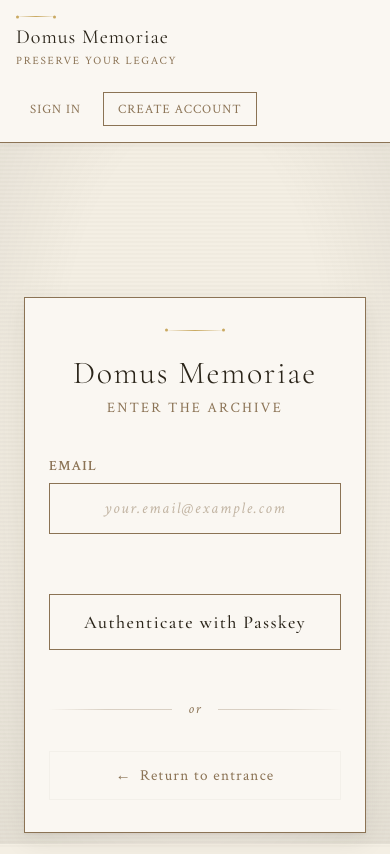
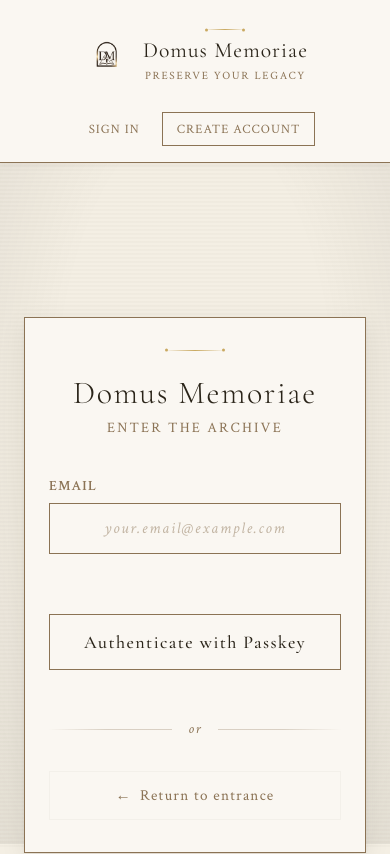
Before and after one commit to Abiolr/domus-memoriae, a React (Vite) app in the folder client/: page /login in a window 390 px wide. Shown: the top 854 px of the page. Built offline with nearby package versions, Linux system fonts and the light colour scheme; no server answers.

Commit message:
readded logo

```diff
--- a/client/src/components/Header.jsx
+++ b/client/src/components/Header.jsx
@@ -1,5 +1,6 @@
 import React from "react";
 import { useNavigate, useLocation } from "react-router-dom";
+import logo from "../assets/DM_logo.png";
 import "../styles/Header.css";
 
 export default function Header({ isAuthenticated = false }) {
@@ -7,15 +8,15 @@ export default function Header({ isAuthenticated = false }) {
   const location = useLocation();
 
   const handleSignOut = async () => {
-    console.log('[DEBUG] Sign out clicked');
+    console.log("[DEBUG] Sign out clicked");
     try {
       const response = await fetch("http://localhost:5000/api/auth/logout", {
         method: "POST",
-        credentials: "include"
+        credentials: "include",
       });
-      console.log('[DEBUG] Logout response:', response.status);
+      console.log("[DEBUG] Logout response:", response.status);
       localStorage.removeItem("currentVaultId");
-      console.log('[DEBUG] Navigating to homepage');
+      console.log("[DEBUG] Navigating to homepage");
       nav("/");
     } catch (err) {
       console.error("Logout failed:", err);
@@ -25,29 +26,52 @@ export default function Header({ isAuthenticated = false }) {
     }
   };
 
+  const handleBrandClick = () => {
+    if (location.pathname === "/") {
+      // Smooth scroll to top if already on the homepage
+      window.scrollTo({ top: 0, behavior: "smooth" });
+    } else {
+      // Navigate home and reset scroll to the top
+      nav("/");
+      window.scrollTo(0, 0);
+    }
+  };
+
   return (
     <header className="site-header">
       <div className="header-content">
-        <div className="header-brand" onClick={() => nav("/")}>
-          <div className="brand-ornament"></div>
-          <h1 className="brand-name">Domus Memoriae</h1>
-          <p className="brand-tagline">Preserve Your Legacy</p>
+        {/* BRAND (Logo + Text) */}
+        <div className="header-brand" onClick={handleBrandClick}>
+          <div className="brand-row">
+            <img src={logo} alt="Domus Memoriae Logo" className="header-logo" />
+
+            <div className="brand-text">
+              <div className="brand-ornament"></div>
+              <h1 className="brand-name">Domus Memoriae</h1>
+              <p className="brand-tagline">Preserve Your Legacy</p>
+            </div>
+          </div>
         </div>
 
+        {/* NAV */}
         <nav className="header-nav">
           {isAuthenticated ? (
             <>
               <button
                 type="button"
-                className={`nav-link ${location.pathname === "/dashboard" ? "active" : ""}`}
+                className={`nav-link ${
+                  location.pathname === "/dashboard" ? "active" : ""
+                }`}
                 onClick={(e) => {
                   e.preventDefault();
                   console.log("Dashboard clicked");
                   nav("/dashboard");
+                  window.scrollTo(0, 0);
                 }}
               >
                 Dashboard
               </button>
+
               <button
                 type="button"
                 className="nav-link nav-link-secondary"
@@ -69,10 +93,12 @@ export default function Header({ isAuthenticated = false }) {
                   e.preventDefault();
                   console.log("Sign in clicked");
                   nav("/login");
+                  window.scrollTo(0, 0);
                 }}
               >
                 Sign In
               </button>
+
               <button
                 type="button"
                 className="nav-link nav-link-primary"
@@ -80,6 +106,7 @@ export default function Header({ isAuthenticated = false }) {
                   e.preventDefault();
                   console.log("Create account clicked");
                   nav("/register");
+                  window.scrollTo(0, 0);
                 }}
               >
                 Create Account
--- a/client/src/styles/Header.css
+++ b/client/src/styles/Header.css
@@ -32,25 +32,30 @@
 
 /* Brand */
 .header-brand {
-  display: flex;
-  flex-direction: column;
-  align-items: flex-start;
   cursor: pointer;
   transition: opacity 0.3s ease;
+  text-decoration: none;
 }
 
-/* Brand row: logo left, text right, vertically centered */
+.header-brand:hover {
+  opacity: 0.85;
+}
+
+/* Row: logo left, text right, vertically centered */
 .brand-row {
   display: flex;
-  align-items: center;     /* centers logo + text vertically */
-  gap: 0.5rem;
+  align-items: center; /* vertical centering */
+  gap: 0.5rem;         /* spacing between logo and text */
 }
 
 /* Logo */
 .header-logo {
-  height: 130px;            /* make bigger/smaller here */
-   margin-right: -20px;
-   margin-left: -30px;
+  height: 150px;
+  width: auto;
+  object-fit: contain;
+  display: block;
+  margin-right: -25px;
+  margin-left: -30px;
 }
 
 /* Keeps ornament/title/tagline grouped */
@@ -58,21 +63,13 @@
   display: flex;
   flex-direction: column;
   justify-content: center;
-}
-
-.header-brand:hover {
-  opacity: 0.8;
+  padding-left: 0; /* counteracts negative margin on logo */
 }
 
 .brand-ornament {
   width: 40px;
   height: 1px;
-  background: linear-gradient(
-    to right,
-    transparent,
-    var(--aged-gold),
-    transparent
-  );
+  background: linear-gradient(to right, transparent, var(--aged-gold), transparent);
   margin-bottom: 0.5rem;
   position: relative;
 }
@@ -89,13 +86,8 @@
   border-radius: 50%;
 }
 
-.brand-ornament::before {
-  left: 0;
-}
-
-.brand-ornament::after {
-  right: 0;
-}
+.brand-ornament::before { left: 0; }
+.brand-ornament::after { right: 0; }
 
 .brand-name {
   font-family: 'Cormorant Garamond', Georgia, serif;
@@ -150,21 +142,11 @@
   transition: width 0.3s ease;
 }
 
-.nav-link:hover {
-  color: var(--ink);
-}
+.nav-link:hover { color: var(--ink); }
+.nav-link:hover::after { width: 60%; }
 
-.nav-link:hover::after {
-  width: 60%;
-}
-
-.nav-link.active {
-  color: var(--ink);
-}
-
-.nav-link.active::after {
-  width: 60%;
-}
+.nav-link.active { color: var(--ink); }
+.nav-link.active::after { width: 60%; }
 
 .nav-link-primary {
   border: 1px solid var(--sepia);
@@ -172,9 +154,7 @@
   transition: all 0.3s ease;
 }
 
-.nav-link-primary::after {
-  display: none;
-}
+.nav-link-primary::after { display: none; }
 
 .nav-link-primary:hover {
   border-color: var(--aged-gold);
@@ -191,7 +171,10 @@
   opacity: 1;
 }
 
-/* Responsive */
+/* ========================================
+   RESPONSIVE DESIGN
+   ======================================== */
+
 @media (max-width: 768px) {
   .site-header {
     padding: 1.25rem 1.5rem;
@@ -199,8 +182,20 @@
 
   .header-content {
     flex-direction: column;
-    align-items: flex-start;
-    gap: 1.5rem;
+    align-items: center;
+    gap: 1.25rem;
+  }
+
+  /* Scale the logo and both negative margins down proportionally */
+  .header-logo {
+    height: 100px;
+    margin-right: -16px;
+    margin-left: -20px;
+  }
+
+  .brand-text {
+    align-items: center;
+    text-align: center;
   }
 
   .brand-name {
@@ -213,8 +208,9 @@
 
   .header-nav {
     width: 100%;
-    justify-content: flex-start;
+    justify-content: center;
     flex-wrap: wrap;
+    gap: 0.75rem;
   }
 
   .nav-link {
@@ -232,12 +228,27 @@
     padding: 1rem;
   }
 
+  .header-content {
+    gap: 1rem;
+  }
+
+  /* Scale down further for mobile */
+  .header-logo {
+    height: 80px;
+    margin-right: -12px;
+    margin-left: -15px;
+  }
+
   .brand-name {
-    font-size: 1.25rem;
+    font-size: 1.35rem;
   }
 
   .nav-link {
     font-size: 0.8rem;
     padding: 0.5rem 0.875rem;
   }
+
+  .header-nav {
+    gap: 0.5rem;
+  }
 }
```
